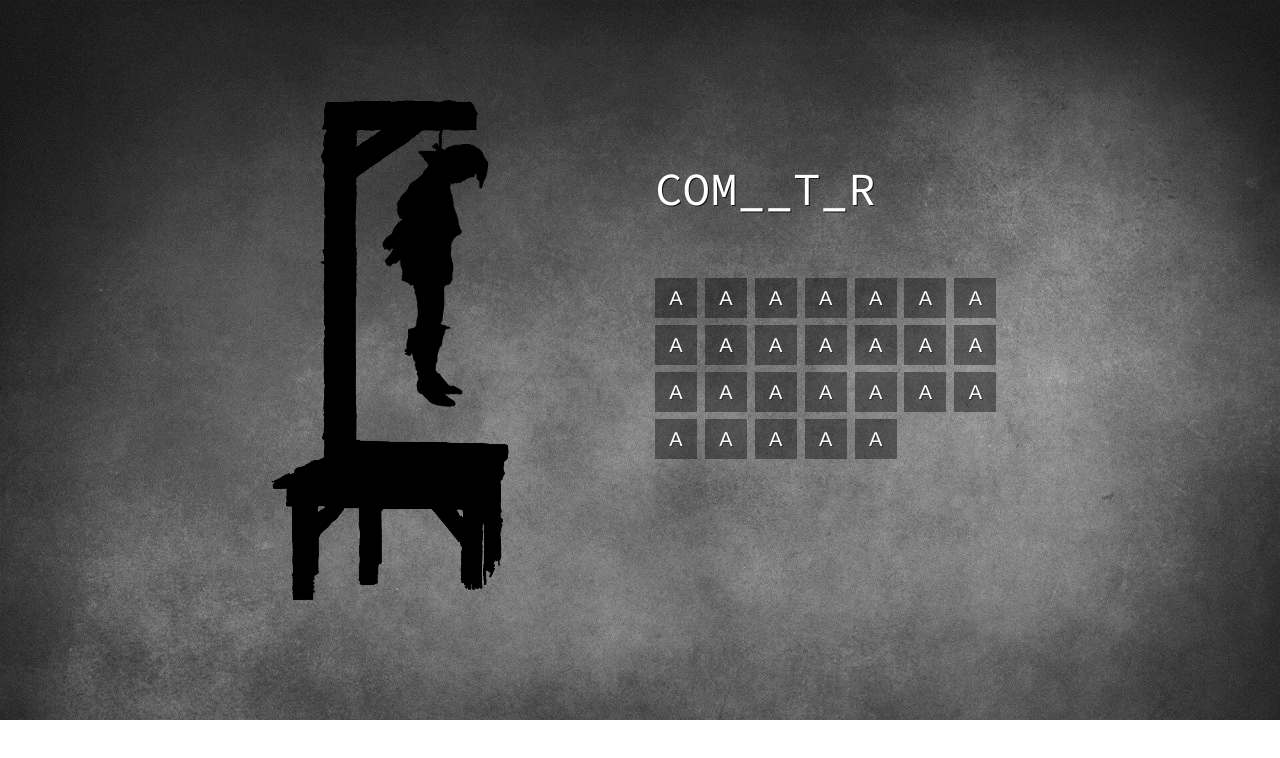
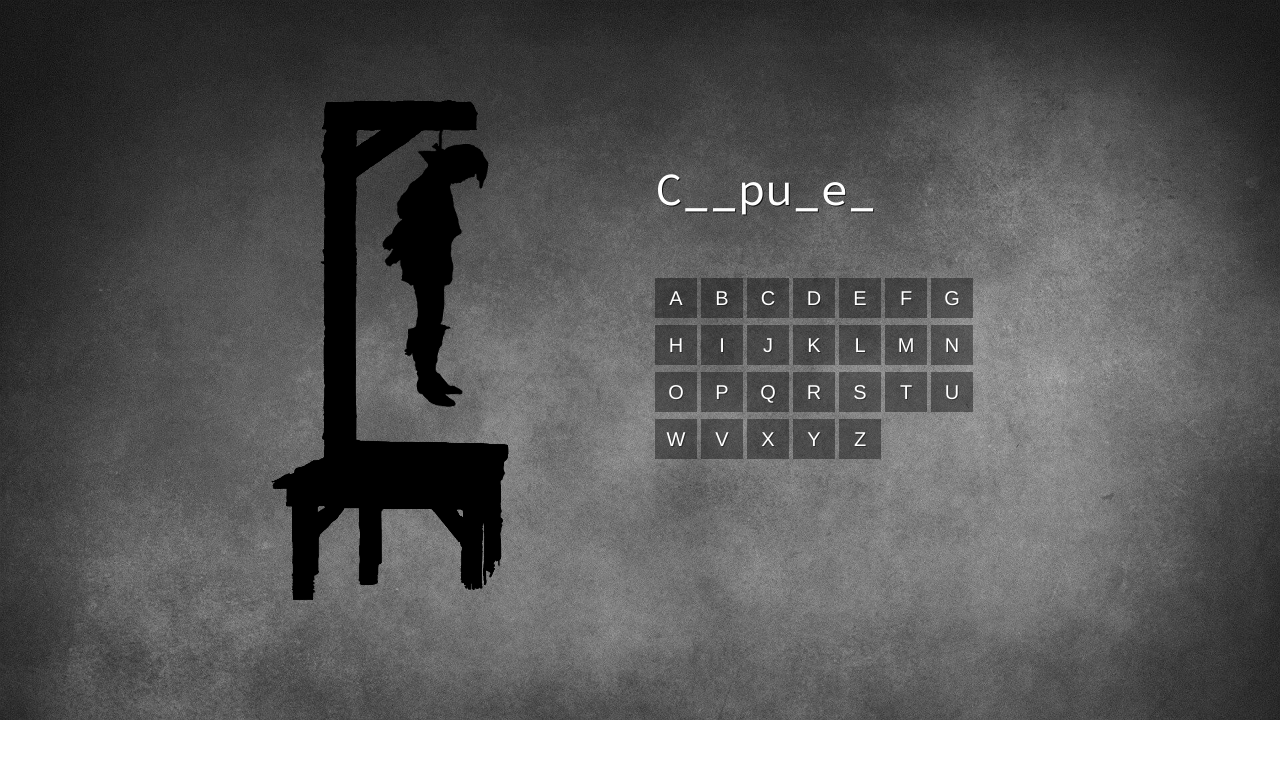
Before and after one commit to jurkian/hangmanJS, a website: page app/index.html in a window 1280 px wide. Drawn offline with nearby package versions, Linux system fonts and the light colour scheme; files that its build step writes are made by us from their sources.

Commit message:
Dynamically draw masked phrase and alphabet

```diff
--- a/app/index.html
+++ b/app/index.html
@@ -23,37 +23,8 @@
         </div>
       </div>
       <div class="col-md-4">
-        <div id="phrase">
-          COM__T_R
-        </div>
-        <ul id="letters">
-          <li>A</li>
-          <li>A</li>
-          <li>A</li>
-          <li>A</li>
-          <li>A</li>
-          <li>A</li>
-          <li>A</li>
-          <li>A</li>
-          <li>A</li>
-          <li>A</li>
-          <li>A</li>
-          <li>A</li>
-          <li>A</li>
-          <li>A</li>
-          <li>A</li>
-          <li>A</li>
-          <li>A</li>
-          <li>A</li>
-          <li>A</li>
-          <li>A</li>
-          <li>A</li>
-          <li>A</li>
-          <li>A</li>
-          <li>A</li>
-          <li>A</li>
-          <li>A</li>
-        </ul>
+        <div id="phrase"></div>
+        <ul id="letters"></ul>
       </div>
     </div>
   </section>
--- a/app/scripts/main.js
+++ b/app/scripts/main.js
@@ -1 +1,39 @@
-console.log('\'Allo \'Allo!'); // eslint-disable-line no-console
+// Replace character method
+String.prototype.replaceAt = function(index, character) {
+  return this.substr(0, index) + character + this.substr(index + character.length);
+};
+
+// Draw randomly masked phrase
+var correctPhrase = 'Computer';
+
+function maskLetters(correctPhrase) {
+  // Mask 60% of the given correctPhrase
+  var howManyLettersToMask = Math.floor(correctPhrase.length * 0.6),
+    maskedPhrase = correctPhrase;
+
+  while (howManyLettersToMask > 0) {
+    var random = Math.floor(Math.random() * correctPhrase.length);
+
+    if (maskedPhrase.charAt(random) != '_') {
+      maskedPhrase = maskedPhrase.replaceAt(random, '_');
+      howManyLettersToMask--;
+    } else {
+      continue;
+    }
+  }
+
+  return maskedPhrase;
+}
+
+document.getElementById('phrase').innerHTML = maskLetters(correctPhrase);
+
+// Draw alphabet
+var letters = 'abcdefghijklmnopqrstuwvxyz'.toUpperCase(),
+  lettersList = document.getElementById('letters');
+
+for (var i = 0; i < letters.length; i++) {
+  var singleLetterLi = document.createElement('li');
+
+  singleLetterLi.innerHTML = letters.charAt(i);
+  lettersList.appendChild(singleLetterLi);
+}
```
